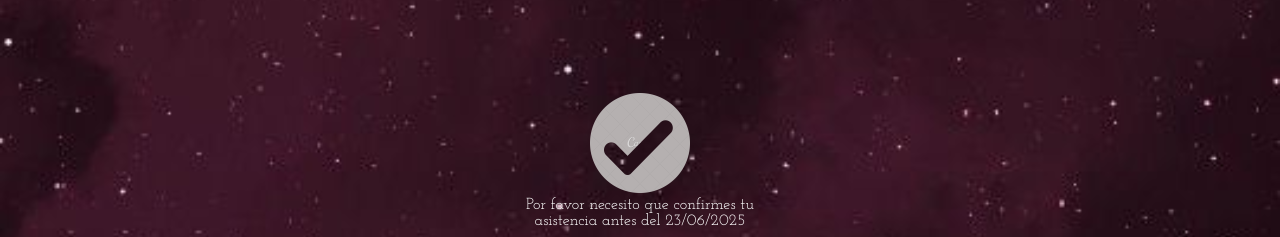
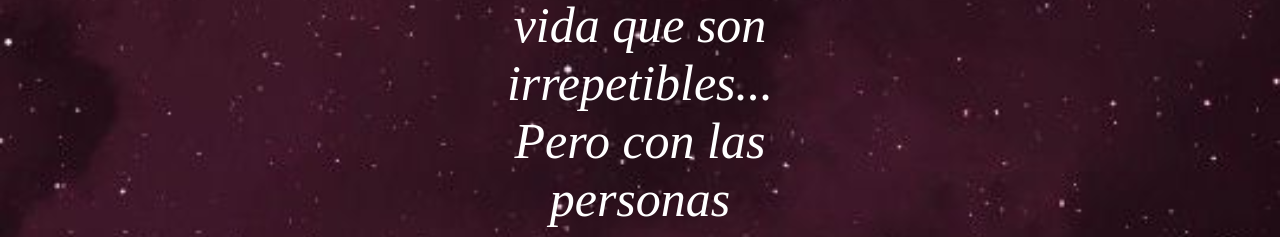
Before and after one commit to fran-invitacion/fran-invitacion.github.io, a plain HTML site: page index.html in a window 1280 px wide. Shown: the part 1045-1282 px from the top of the page. Drawn offline with Linux system fonts and the light colour scheme; a web font is replaced by a local one.

Commit message:
reversed and made changes

```diff
--- a/index.html
+++ b/index.html
@@ -25,10 +25,10 @@
             </button>
             <div class="text-white-josefinslab-20 text-center" style="margin-top: 30px;">Toca en el batón de play para <br> activar la música</div>
         </div>
-        <!--
         <div style="margin-top: 270px;">
             <div class="text-white-goldenhours-italic-50 text-center">Hay momentos en la <br> vida que son <br> irrepetibles... <br> Pero con las personas <br> que más quieres estos <br> se vuelven inolvidables</div>
         </div>
+
         <div class="space-between" style="width: 70%; margin-right: auto; margin-left: auto; margin-top: 20px">
             <div>
                 <div class="text-white-normal-65 text-center">12</div>
@@ -39,7 +39,6 @@
                 <div class="text-white-josefinslab-30 text-center">HORAS</div>
             </div>
         </div>
-        -->
         <div id="countdown" style="margin-top: 20px;">
             <div id="title" class="text-white-normal-15 text-center" style="margin-bottom: -20px;">FALTAN</div>
             <div id="segments" class="space-between" style="width: 70%; margin-right: auto; margin-left: auto; margin-top: 20px">
@@ -62,10 +61,12 @@
             <div class="text-white-lovelyn-40 text-center" style="margin-top: 10px">STEEL DISCO</div>
             <a class="text-white-lovelyn-underlined-21 text-center cursor-pointer" style="margin-top: 10px" href="https://maps.app.goo.gl/1vewGM4S6zmXSABT8">Ver Ubicación</a>
         </div>
-        <div style="margin-right: auto; margin-left: auto; margin-top: 100px; text-align: center;">
-            <img src="/images/check.png" style="width: 100px; height: 100px; ">
-            <div class="text-white-josefinslab-16 text-center">Por favor necesito que confirmes tu <br> asistencia antes del 23/06/2025</div>
-        </div>
+        <!--
+            <div style="margin-right: auto; margin-left: auto; margin-top: 100px; text-align: center;">
+                <img src="/images/check.png" style="width: 100px; height: 100px; ">
+                <div class="text-white-josefinslab-16 text-center">Por favor necesito que confirmes tu <br> asistencia antes del 23/06/2025</div>
+            </div>
+        -->
         <div class="space-between" style="margin-top: 20px; width: 50%; margin-right: auto; margin-left: auto;" onclick="OpenFabiWhatsapp()">
             <img src="/images/whatsapp.png" style="width: 25px; height: 25px; padding-top: 7px">
             <div class="text-white-lovelyn-underlined-35">FABI</div>
```
